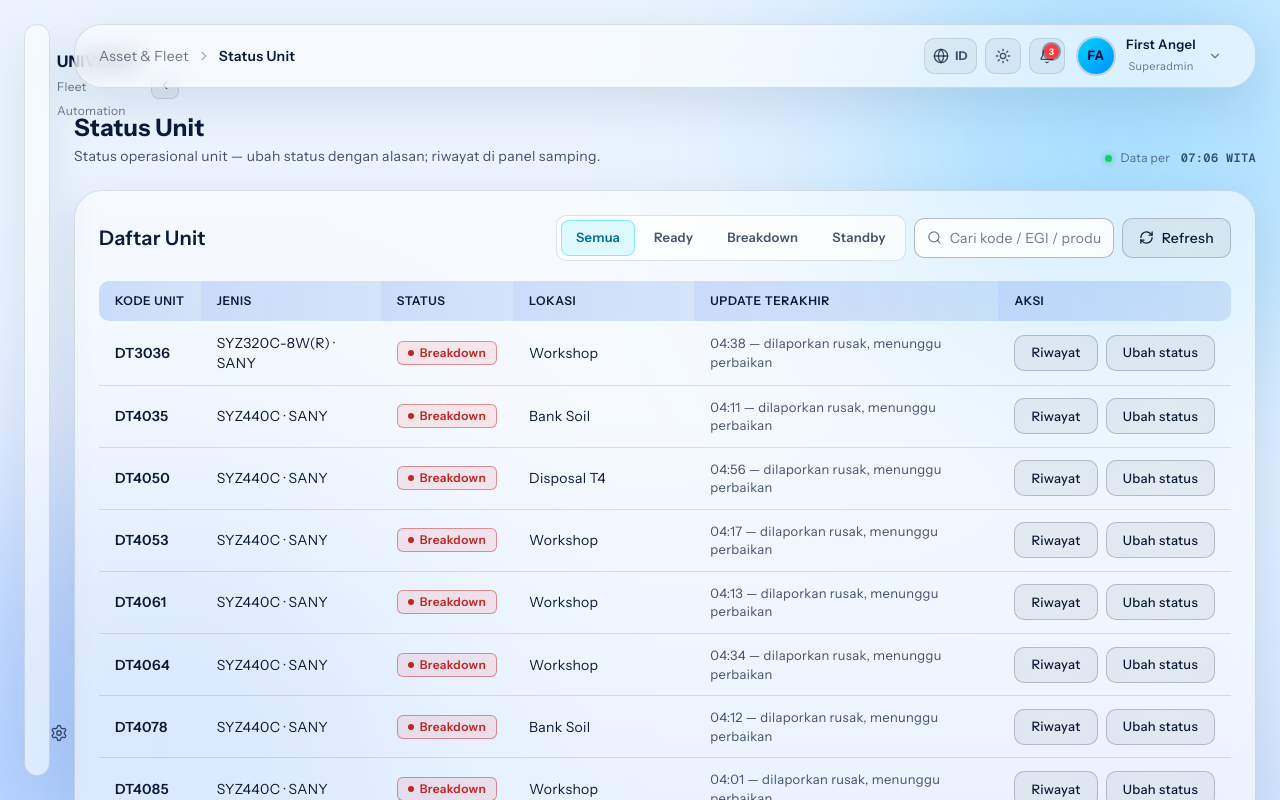
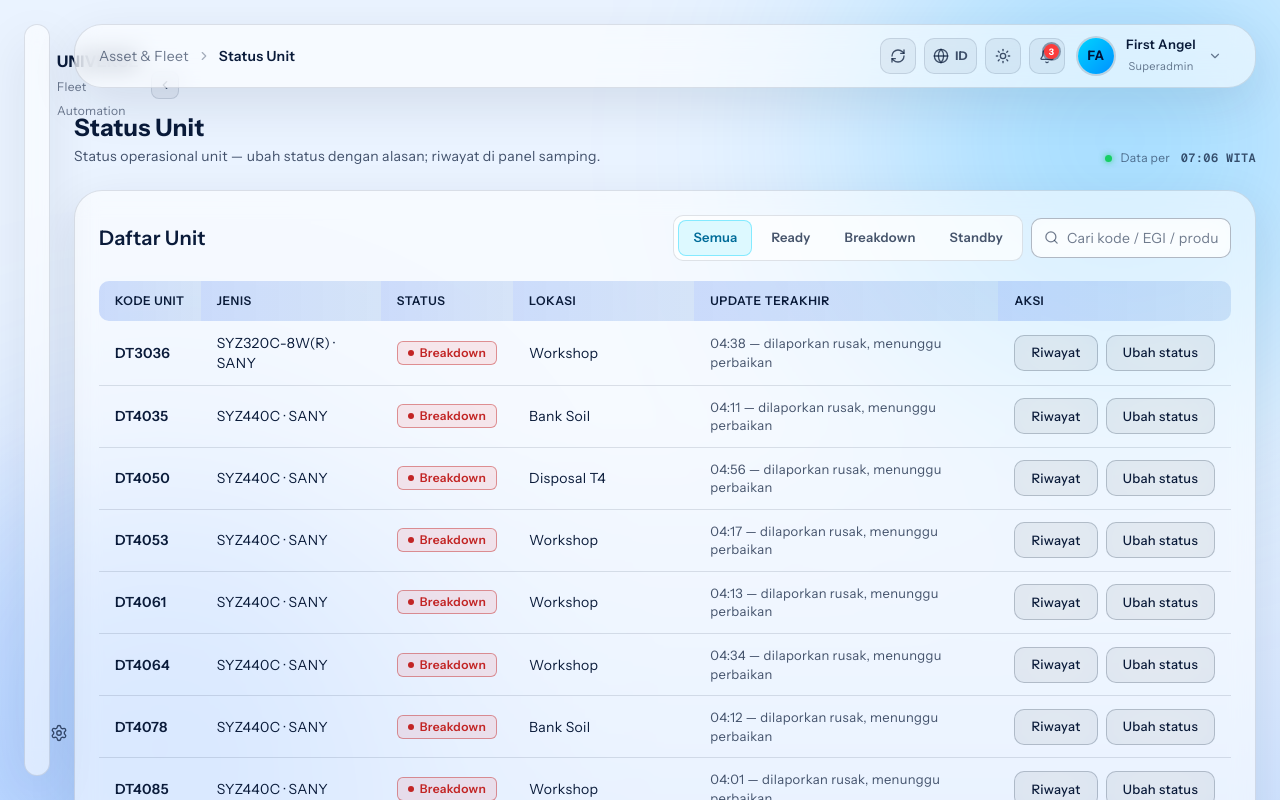
Before and after one commit to xarionstudio/universev2-frontend, a Next.js app: page /assets/status in a window 1280 px wide. Shown: the top 800 px of the page. Built offline with nearby package versions, Linux system fonts and the light colour scheme; sample sign-in values are in the browser's storage.

Commit message:
feat: introduce global refresh provider and refactor page-specific refresh buttons to use centralized Topbar control

```diff
--- a/app/(app)/assets/status/page-client.tsx
+++ b/app/(app)/assets/status/page-client.tsx
@@ -1,11 +1,12 @@
 "use client";
 
 import * as React from "react";
-import { RefreshCw, Search, Wrench } from "lucide-react";
+import { Search, Wrench } from "lucide-react";
 
 import { statusDotColor, type UnitStatus } from "@/lib/data/unit-status";
 import { useI18n } from "@/lib/i18n";
 import { useAppStore } from "@/components/providers/app-store";
+import { useRegisterRefresh } from "@/components/providers/refresh";
 import { Badge, type BadgeVariant } from "@/components/ui/badge";
 import { Button } from "@/components/ui/button";
 import {
@@ -76,7 +77,6 @@ export default function UnitStatusPage() {
   const [q, setQ] = React.useState("");
   const [page, setPage] = React.useState(1);
   const [per, setPer] = React.useState("10");
-  const [busy, setBusy] = React.useState(false);
   const [freshTime, setFreshTime] = React.useState(stampNow);
 
   const [drawerCode, setDrawerCode] = React.useState<string | null>(null);
@@ -84,13 +84,8 @@ export default function UnitStatusPage() {
   const [newSt, setNewSt] = React.useState("Ready");
   const [reason, setReason] = React.useState("");
 
-  function refresh() {
-    setBusy(true);
-    setTimeout(() => {
-      setBusy(false);
-      setFreshTime(stampNow());
-    }, 900);
-  }
+  /* refresh dari topbar: perbarui stempel "data per" */
+  useRegisterRefresh(() => setFreshTime(stampNow()));
 
   const needle = q.trim().toLowerCase();
   const rows = units.filter((u) => {
@@ -201,10 +196,6 @@ export default function UnitStatusPage() {
                 setPage(1);
               }}
             />
-            <Button variant="secondary" onClick={refresh} disabled={busy}>
-              <RefreshCw />
-              {t.refresh}
-            </Button>
           </ToolbarGroup>
         </Toolbar>
 
--- a/app/(app)/dashboard/page-client.tsx
+++ b/app/(app)/dashboard/page-client.tsx
@@ -2,22 +2,15 @@
 
 import * as React from "react";
 import Link from "next/link";
-import {
-  Clock,
-  MessageSquareMore,
-  RefreshCw,
-  Search,
-  Truck,
-  XCircle,
-} from "lucide-react";
+import { Clock, MessageSquareMore, Search, Truck, XCircle } from "lucide-react";
 
 import { attDayRows, type AttRow } from "@/lib/data/attendance";
 import { ftwData, type FtwRecord } from "@/lib/data/ftw";
 import type { Unit } from "@/lib/data/unit-status";
 import { useI18n } from "@/lib/i18n";
 import { useAppStore } from "@/components/providers/app-store";
+import { useRegisterRefresh } from "@/components/providers/refresh";
 import { Badge, type BadgeVariant } from "@/components/ui/badge";
-import { Button } from "@/components/ui/button";
 import { Pagination, usePagination } from "@/components/ui/pagination";
 import {
   FootSum,
@@ -141,13 +134,18 @@ export default function DashboardPage() {
     return () => clearTimeout(id);
   }, [updateFresh]);
 
-  function refresh() {
-    setLoading(true);
-    setTimeout(() => {
-      setLoading(false);
-      updateFresh();
-    }, 900);
-  }
+  /* refresh dari topbar: skeleton singkat + stempel waktu baru */
+  useRegisterRefresh(
+    () =>
+      new Promise<void>((done) => {
+        setLoading(true);
+        setTimeout(() => {
+          setLoading(false);
+          updateFresh();
+          done();
+        }, 900);
+      })
+  );
 
   const hour = new Date().getHours();
   const greet =
@@ -269,10 +267,6 @@ export default function DashboardPage() {
               value={q}
               onChange={(e) => setQ(e.target.value)}
             />
-            <Button variant="secondary" onClick={refresh} disabled={loading}>
-              <RefreshCw />
-              {t.refresh}
-            </Button>
           </ToolbarGroup>
         </Toolbar>
 
--- a/app/(app)/employees/page-client.tsx
+++ b/app/(app)/employees/page-client.tsx
@@ -9,7 +9,6 @@ import {
   Filter,
   Pencil,
   Plus,
-  RefreshCw,
   Search,
   Trash2,
 } from "lucide-react";
@@ -73,7 +72,6 @@ export default function EmployeesPage() {
   const [q, setQ] = React.useState("");
   const [fOpen, setFOpen] = React.useState(false);
   const [fDepts, setFDepts] = React.useState<Record<string, boolean>>({});
-  const [busy, setBusy] = React.useState(false);
   const [per, setPer] = React.useState("10");
   const [page, setPage] = React.useState(1);
   const [sel, setSel] = React.useState<Record<string, boolean>>({});
@@ -130,11 +128,6 @@ export default function EmployeesPage() {
       t.toastExportT,
       `karyawan_${new Date().toISOString().slice(0, 10)}.xlsx`
     );
-  }
-
-  function refresh() {
-    setBusy(true);
-    setTimeout(() => setBusy(false), 900);
   }
 
   function resetFilters() {
@@ -216,10 +209,6 @@ export default function EmployeesPage() {
             <Button variant="secondary" onClick={exportNow}>
               <Download />
               {t.export}
-            </Button>
-            <Button variant="secondary" onClick={refresh} disabled={busy}>
-              <RefreshCw />
-              {t.refresh}
             </Button>
             <Button onClick={() => router.push("/employees/new")}>
               <Plus />
--- a/app/(app)/fit-to-work/page-client.tsx
+++ b/app/(app)/fit-to-work/page-client.tsx
@@ -13,6 +13,7 @@ import {
 import { useI18n } from "@/lib/i18n";
 import { cn } from "@/lib/utils";
 import { useAppStore } from "@/components/providers/app-store";
+import { useRegisterRefresh } from "@/components/providers/refresh";
 import { Badge, type BadgeVariant } from "@/components/ui/badge";
 import { Input } from "@/components/ui/input";
 import { Pagination } from "@/components/ui/pagination";
@@ -94,6 +95,9 @@ export default function FitToWorkPage() {
     const id = setTimeout(updateFresh, 0);
     return () => clearTimeout(id);
   }, [updateFresh]);
+
+  /* refresh dari topbar: perbarui stempel "data per" */
+  useRegisterRefresh(updateFresh);
 
   const stBadge = (key: StKey) => {
     const map: Record<StKey, { v: BadgeVariant; l: string }> = {
--- a/app/(app)/layout.tsx
+++ b/app/(app)/layout.tsx
@@ -6,6 +6,7 @@ import { useRouter } from "next/navigation";
 import { ShellProvider } from "@/components/layout/shell-context";
 import { Sidebar } from "@/components/layout/sidebar";
 import { Topbar } from "@/components/layout/topbar";
+import { RefreshProvider } from "@/components/providers/refresh";
 
 /* Shell admin: blob glow + sidebar + topbar + konten */
 export default function AppLayout({ children }: { children: React.ReactNode }) {
@@ -28,6 +29,7 @@ export default function AppLayout({ children }: { children: React.ReactNode }) {
 
   return (
     <ShellProvider>
+      <RefreshProvider>
         <div className="pointer-events-none fixed -top-30 -right-25 z-0 size-130 rounded-full bg-(--blob-cyan) blur-[130px]" />
         <div className="pointer-events-none fixed -bottom-35 -left-20 z-0 size-120 rounded-full bg-(--blob-blue) blur-[130px]" />
         <div className="p-6 max-xl:p-4">
@@ -41,6 +43,7 @@ export default function AppLayout({ children }: { children: React.ReactNode }) {
             </div>
           </div>
         </div>
+      </RefreshProvider>
     </ShellProvider>
   );
 }
--- a/app/(app)/roster/approval/page-client.tsx
+++ b/app/(app)/roster/approval/page-client.tsx
@@ -1,7 +1,7 @@
 "use client";
 
 import * as React from "react";
-import { CheckCircle2, PenLine, RefreshCw, TriangleAlert } from "lucide-react";
+import { CheckCircle2, PenLine, TriangleAlert } from "lucide-react";
 
 import type { ApRow } from "@/lib/data/roster";
 import { useI18n } from "@/lib/i18n";
@@ -54,7 +54,6 @@ export default function RosterApprovalPage() {
   const en = lang === "en";
 
   const [filter, setFilter] = React.useState<Filter>("pending");
-  const [busy, setBusy] = React.useState(false);
   const [noteFor, setNoteFor] = React.useState<number | null>(null);
   const [note, setNote] = React.useState("");
   const [noFor, setNoFor] = React.useState<number | null>(null);
@@ -72,11 +71,6 @@ export default function RosterApprovalPage() {
     .map((r, i) => ({ r, i }))
     .filter(({ r }) => filter === "all" || r.status === filter);
   const pg = usePagination(list);
-
-  function refresh() {
-    setBusy(true);
-    setTimeout(() => setBusy(false), 900);
-  }
 
   function decide(i: number | null, ok: boolean, extra?: string) {
     if (i === null || i === undefined) return;
@@ -132,10 +126,6 @@ export default function RosterApprovalPage() {
                 </SegmentedButton>
               ))}
             </Segmented>
-            <Button variant="secondary" onClick={refresh} disabled={busy}>
-              <RefreshCw />
-              {t.refresh}
-            </Button>
           </ToolbarGroup>
         </Toolbar>
 
--- a/app/(app)/roster/attendance/page-client.tsx
+++ b/app/(app)/roster/attendance/page-client.tsx
@@ -7,6 +7,7 @@ import { Download, Search } from "lucide-react";
 
 import { attData, type AttStatus } from "@/lib/data/attendance";
 import { useI18n } from "@/lib/i18n";
+import { useRegisterRefresh } from "@/components/providers/refresh";
 import { Badge, type BadgeVariant } from "@/components/ui/badge";
 import { Button } from "@/components/ui/button";
 import { Input } from "@/components/ui/input";
@@ -68,6 +69,9 @@ function AttendanceInner() {
     const id = setTimeout(updateFresh, 0);
     return () => clearTimeout(id);
   }, [updateFresh]);
+
+  /* refresh dari topbar: perbarui stempel "data per" */
+  useRegisterRefresh(updateFresh);
 
   const stLabel = (s: AttStatus) =>
     s === "hadir"
--- a/components/layout/topbar.tsx
+++ b/components/layout/topbar.tsx
@@ -10,6 +10,7 @@ import {
   LogOut,
   Menu,
   Moon,
+  RefreshCw,
   Settings,
   Sun,
   User,
@@ -19,6 +20,7 @@ import { mdCatLabels, type MdCat } from "@/lib/data/master-data";
 import { useI18n, type Lang } from "@/lib/i18n";
 import { cn } from "@/lib/utils";
 import { useAppStore } from "@/components/providers/app-store";
+import { useRefresh } from "@/components/providers/refresh";
 import {
   useTheme,
   type ThemePref,
@@ -31,6 +33,7 @@ import {
   DropMenuRadio,
   DropMenuWrap,
 } from "@/components/ui/drop-menu";
+import { useToast } from "@/components/ui/toast";
 
 import { activeChild, groupOfPath } from "./nav";
 import { useShell } from "./shell-context";
@@ -46,6 +49,8 @@ export function Topbar() {
   const { pref, resolved, setTheme } = useTheme();
   const { userName } = useAppStore();
   const { setSideOpen } = useShell();
+  const { refreshing, refresh } = useRefresh();
+  const { pushToast } = useToast();
   const [openDrop, setOpenDrop] = React.useState<string | null>(null);
   const [notifRead, setNotifRead] = React.useState(false);
 
@@ -68,6 +73,20 @@ export function Topbar() {
     cur = mdCatLabels[params.cat as MdCat]?.[lang] ?? cur;
 
   const userShort = userName.trim().split(/\s+/).slice(0, 2).join(" ");
+
+  /* refresh data halaman aktif — handler didaftarkan tiap halaman via
+     useRegisterRefresh; toast konfirmasi menyebut halaman + jam */
+  function doRefresh() {
+    void refresh().then(() => {
+      const d = new Date();
+      const pad = (n: number) => (n < 10 ? `0${n}` : `${n}`);
+      pushToast(
+        "success",
+        t.refreshDoneT,
+        `${cur} · ${pad(d.getHours())}:${pad(d.getMinutes())} WITA`
+      );
+    });
+  }
 
   return (
     <header className="sticky top-6 z-40 flex h-16 flex-none items-center gap-4 rounded-panel px-6 glass-panel max-xl:top-4">
@@ -94,6 +113,17 @@ export function Topbar() {
       </nav>
 
       <div className="ml-auto flex items-center gap-2">
+        {/* refresh data halaman aktif */}
+        <button
+          onClick={doRefresh}
+          disabled={refreshing}
+          aria-label={t.refresh}
+          title={t.refresh}
+          className={cn(hbtnClass, "disabled:cursor-progress")}
+        >
+          <RefreshCw className={refreshing ? "animate-spin" : undefined} />
+        </button>
+
         {/* bahasa */}
         <DropMenuWrap open={openDrop === "lang"} onClose={close}>
           <button
--- /dev/null
+++ b/components/providers/refresh.tsx
@@ -0,0 +1,72 @@
+"use client";
+
+import * as React from "react";
+
+/* refresh global di topbar — berlaku untuk halaman apa pun yang sedang
+   dibuka. Halaman boleh mendaftarkan handler-nya sendiri (skeleton,
+   stempel "data per", dsb) lewat useRegisterRefresh; tanpa handler,
+   tombol tetap berputar sebentar sebagai simulasi muat ulang. */
+
+type RefreshHandler = () => void | Promise<void>;
+
+type RefreshCtxValue = {
+  refreshing: boolean;
+  refresh: () => Promise<void>;
+  register: (fn: RefreshHandler) => () => void;
+};
+
+const RefreshCtx = React.createContext<RefreshCtxValue | null>(null);
+
+/* jeda minimum agar spinner terlihat walau handler halaman sinkron */
+const MIN_SPIN_MS = 600;
+
+export function RefreshProvider({ children }: { children: React.ReactNode }) {
+  const [refreshing, setRefreshing] = React.useState(false);
+  const handlerRef = React.useRef<RefreshHandler | null>(null);
+  const busyRef = React.useRef(false);
+
+  const register = React.useCallback((fn: RefreshHandler) => {
+    handlerRef.current = fn;
+    return () => {
+      if (handlerRef.current === fn) handlerRef.current = null;
+    };
+  }, []);
+
+  const refresh = React.useCallback(async () => {
+    if (busyRef.current) return;
+    busyRef.current = true;
+    setRefreshing(true);
+    try {
+      await Promise.all([
+        handlerRef.current?.(),
+        new Promise((r) => setTimeout(r, MIN_SPIN_MS)),
+      ]);
+    } finally {
+      busyRef.current = false;
+      setRefreshing(false);
+    }
+  }, []);
+
+  const value = React.useMemo(
+    () => ({ refreshing, refresh, register }),
+    [refreshing, refresh, register]
+  );
+
+  return <RefreshCtx.Provider value={value}>{children}</RefreshCtx.Provider>;
+}
+
+export function useRefresh() {
+  const ctx = React.useContext(RefreshCtx);
+  if (!ctx) throw new Error("useRefresh must be inside RefreshProvider");
+  return ctx;
+}
+
+/* dipanggil dari page-client: handler aktif selama halaman terpasang */
+export function useRegisterRefresh(fn: RefreshHandler) {
+  const { register } = useRefresh();
+  const ref = React.useRef(fn);
+  React.useEffect(() => {
+    ref.current = fn;
+  });
+  React.useEffect(() => register(() => ref.current()), [register]);
+}
--- a/lib/i18n/en.ts
+++ b/lib/i18n/en.ts
@@ -62,6 +62,7 @@ export const en: Dict = {
   panelTitle: "Needs attention this morning",
   searchPh: "Search name / unit…",
   refresh: "Refresh",
+  refreshDoneT: "Data refreshed",
   thName: "Employee / Unit",
   thDept: "Department",
   thIssue: "Issue",
--- a/lib/i18n/id.ts
+++ b/lib/i18n/id.ts
@@ -60,6 +60,7 @@ export const id = {
   panelTitle: "Perlu perhatian pagi ini",
   searchPh: "Cari nama / unit…",
   refresh: "Refresh",
+  refreshDoneT: "Data diperbarui",
   thName: "Karyawan / Unit",
   thDept: "Departemen",
   thIssue: "Masalah",
```
Lines whose indentation alone changed are shown as unchanged.
